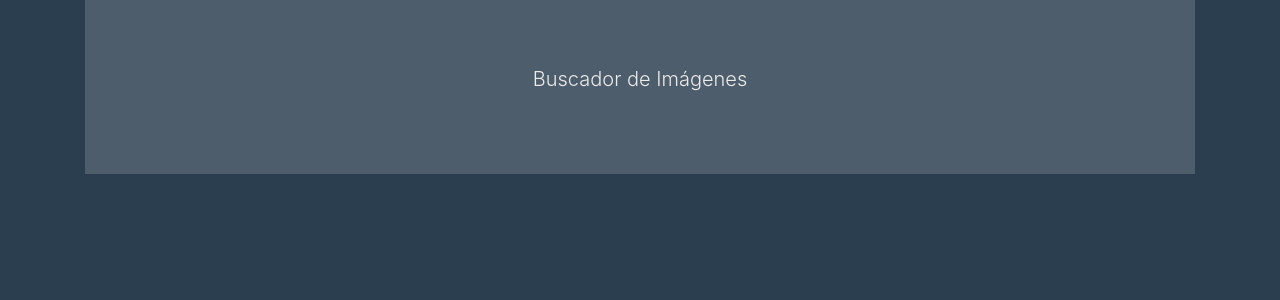
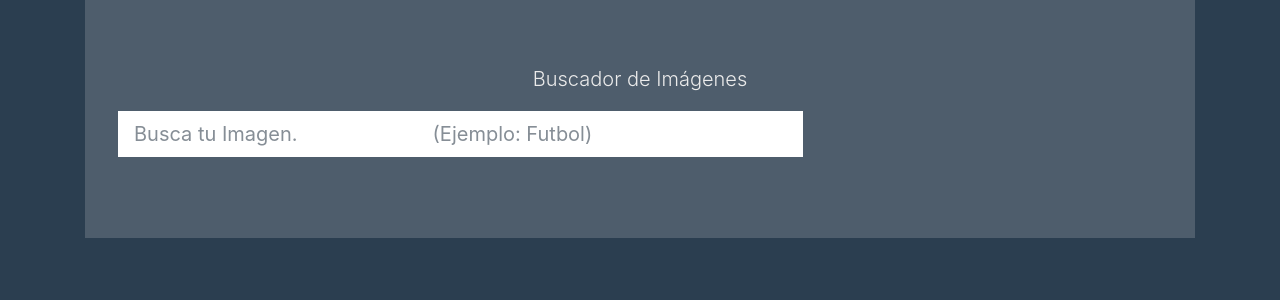
Before and after one commit to LuisCruzVeldever/RETO-5-FS, a React (Create React App) app: page / in a window 1280 px wide. Shown: the top 300 px of the page. Built offline with nearby package versions, Linux system fonts and the light colour scheme.

Commit message:
js buscador

```diff
--- a/src/App.js
+++ b/src/App.js
@@ -1,4 +1,5 @@
 import React, { Component } from 'react';
+import Buscador from './componentes/Buscador';
 
 class App extends Component {
   render() {
@@ -6,6 +7,8 @@
     <div className="app container">
       <div className="jumbotron">
         <p className="lead text-center">Buscador de Imágenes</p>
+
+        <Buscador />
       </div>
     </div>
   );
--- /dev/null
+++ b/src/componentes/Buscador.js
@@ -0,0 +1,20 @@
+import React, { Component } from 'react';
+
+class Buscador extends Component {
+    render() {
+        return (
+             <form>
+                <div className="row">
+                     <div className="form-group col-md-8">
+                        <input type="text" className="form-control
+                        form-control-lg" placeholder="Busca tu Imagen.
+                        (Ejemplo: Futbol)" />
+                     </div>
+                    </div>
+             </form>
+
+        );
+    }
+}
+
+export default Buscador;
```
